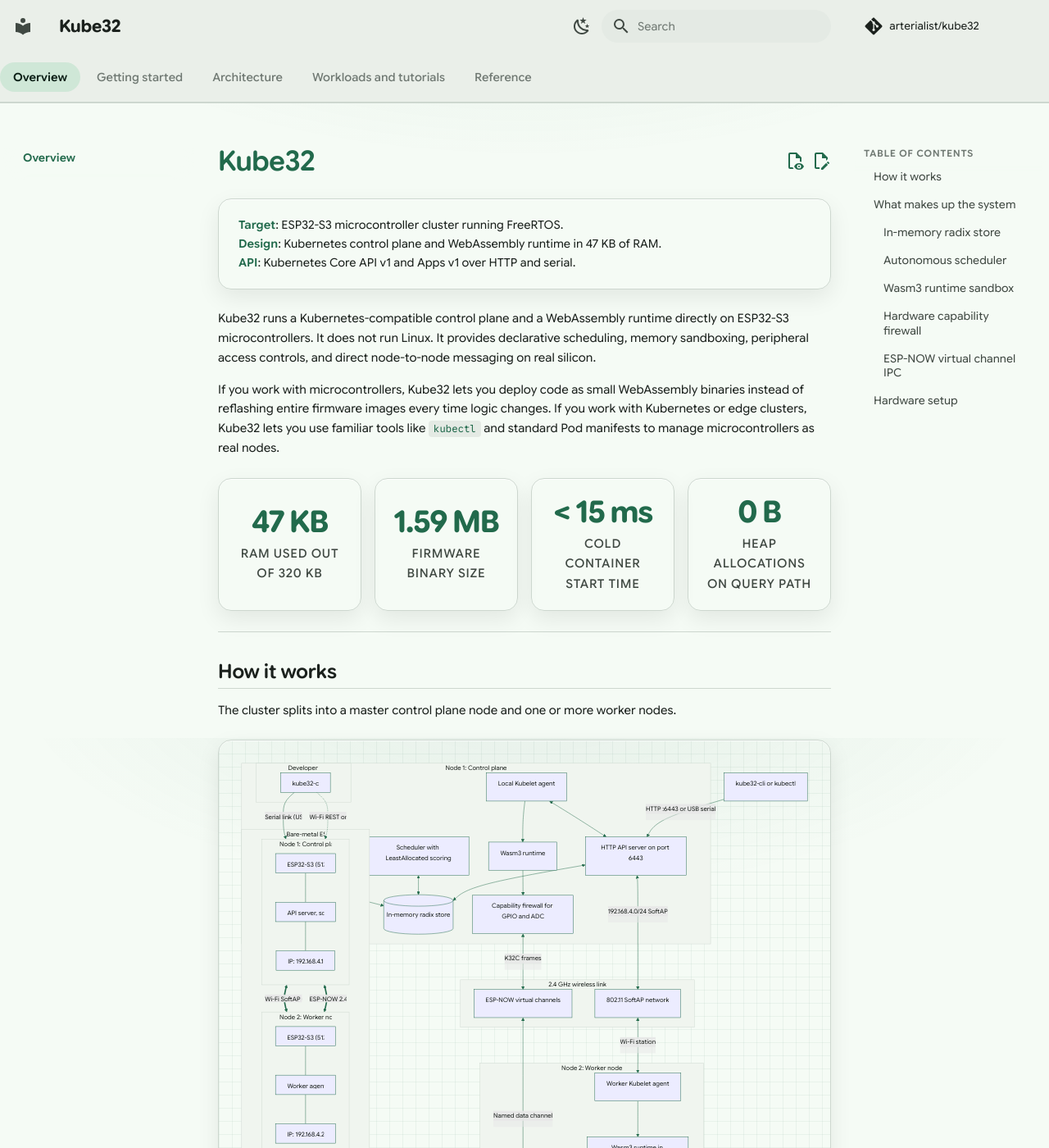
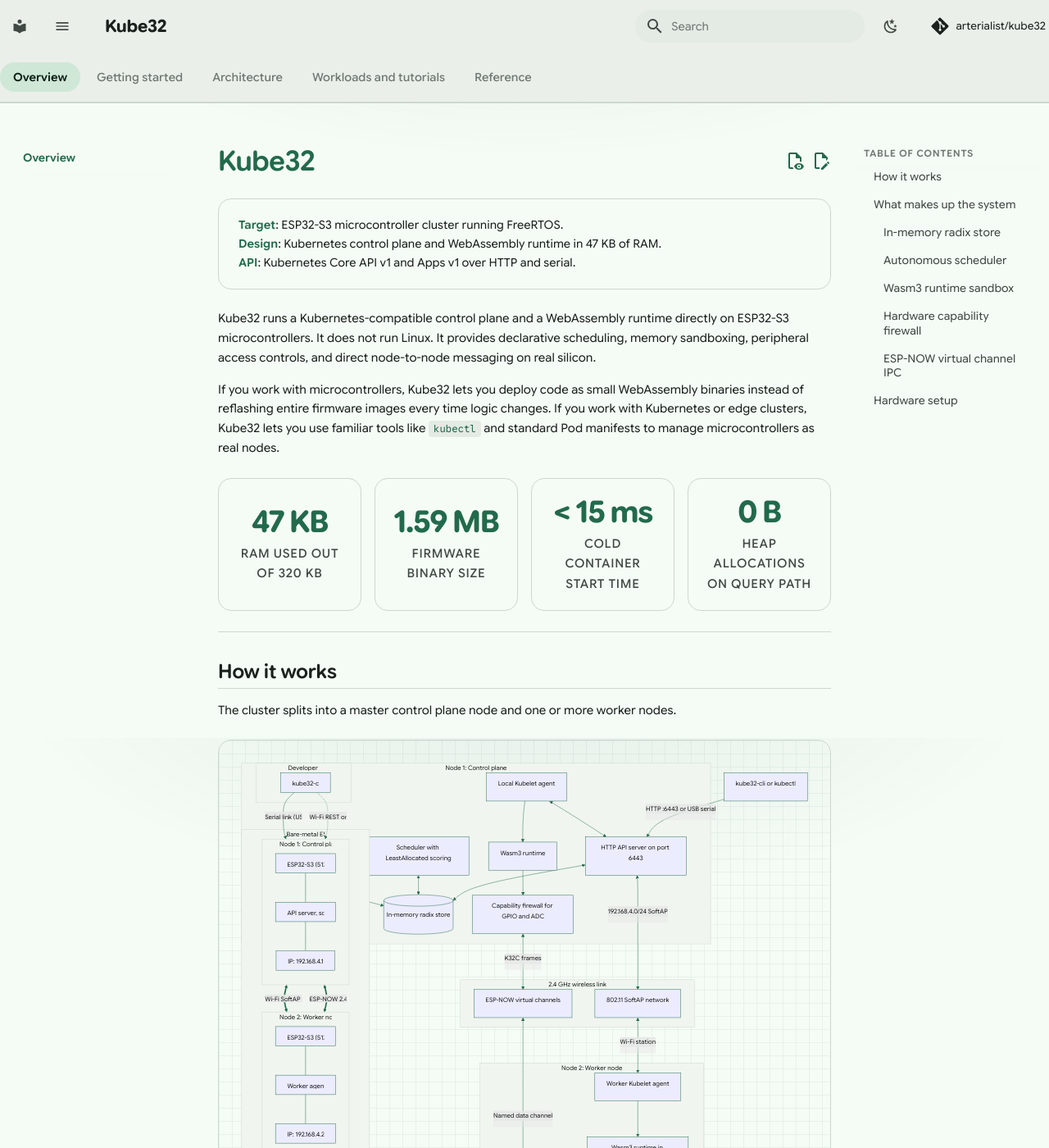
Before and after one commit to arterialist/kube32, an MkDocs documentation site: the page built from docs/index.md, in a window 1280 px wide and 1400 px high. Shown: the whole window at 82% size. Built offline with MkDocs 1.6.1 and Material for MkDocs 9.7.7, drawn with Linux system fonts in a browser that asks for light colours; comment, search, counter and statistics services are not loaded.

Commit message:
style(docs): remove card drop shadows and align theme toggle

```diff
--- a/docs/stylesheets/blueprint.css
+++ b/docs/stylesheets/blueprint.css
@@ -144,7 +144,7 @@
 
   --alert: #f2b8b5;
   --scrim: rgb(0 0 0 / 0.72);
-  --float-shadow: 0 8px 32px rgb(0 0 0 / 0.5), 0 1px 3px rgb(0 0 0 / 0.4);
+  --float-shadow: 0 4px 20px rgb(0 0 0 / 0.35);
   --shimmer: rgb(255 255 255 / 0.045);
 
   /* Neural Expressive ambient layer */
@@ -152,7 +152,7 @@
   --neural-b: #8ed5b0;
   --neural-c: #a5cdde;
   --neural: linear-gradient(100deg, var(--neural-a) 0%, var(--neural-b) 50%, var(--neural-c) 100%);
-  --lit: inset 0 1px 0 rgb(255 255 255 / 0.07), 0 10px 28px rgb(0 0 0 / 0.3);
+  --lit: none;
   --wash: radial-gradient(70% 42% at 50% -8%, color-mix(in srgb, var(--neural-b) 11%, transparent), transparent 70%);
 
   /* MkDocs Material Theme Bridge */
@@ -224,7 +224,7 @@
 
   --alert: #b3261e;
   --scrim: rgb(20 20 20 / 0.5);
-  --float-shadow: 0 8px 28px rgb(0 0 0 / 0.14), 0 1px 3px rgb(0 0 0 / 0.1);
+  --float-shadow: 0 4px 16px rgb(0 0 0 / 0.08);
   --shimmer: rgb(0 0 0 / 0.04);
 
   /* Neural Expressive ambient layer */
@@ -232,7 +232,7 @@
   --neural-b: #226a4c;
   --neural-c: #3b6473;
   --neural: linear-gradient(100deg, var(--neural-a) 0%, var(--neural-b) 50%, var(--neural-c) 100%);
-  --lit: inset 0 1px 0 rgb(255 255 255 / 0.8), 0 10px 28px rgb(0 0 0 / 0.08);
+  --lit: none;
   --wash: radial-gradient(70% 42% at 50% -8%, color-mix(in srgb, var(--neural-b) 8%, transparent), transparent 70%);
 
   /* MkDocs Material Theme Bridge */
@@ -369,10 +369,16 @@
 
 .md-header__inner {
   height: 64px !important;
+  display: flex !important;
   align-items: center !important;
+  gap: var(--s-3) !important;
 }
 
 .md-header__title {
+  flex-grow: 1 !important;
+  display: flex !important;
+  align-items: center !important;
+  margin-right: var(--s-3) !important;
   font-family: var(--font-sans) !important;
   font-weight: 600 !important;
   font-size: 1.05rem !important;
@@ -381,11 +387,27 @@
   font-variation-settings: "ROND" 100 !important;
 }
 
-.md-header__button {
+/* Hide hidden buttons and inactive palette options strictly */
+.md-header__button[hidden],
+.md-header__option [hidden],
+[hidden] {
+  display: none !important;
+}
+
+.md-header__button:not([hidden]) {
+  display: inline-flex !important;
+  align-items: center !important;
+  justify-content: center !important;
+  width: 40px !important;
+  height: 40px !important;
+  padding: 0 !important;
+  margin: 0 !important;
+  box-sizing: border-box !important;
   color: var(--on-surface-variant) !important;
   border-radius: var(--r-full) !important;
-  width: 40px !important;
-  height: 40px !important;
+  border: none !important;
+  box-shadow: none !important;
+  vertical-align: middle !important;
   transition: color var(--dur-effects-fast) var(--ease-effects),
               background-color var(--dur-effects-fast) var(--ease-effects),
               transform var(--dur-spatial-fast) var(--ease-spatial-fast),
@@ -402,10 +424,78 @@
   border-radius: var(--r-sm) !important;
 }
 
-/* Hide duplicate mobile search toggle button on desktop */
+.md-header__button svg,
+.md-header__button.md-icon svg {
+  display: block !important;
+  width: 20px !important;
+  height: 20px !important;
+  margin: auto !important;
+  fill: currentColor !important;
+}
+
+/* Theme toggle form & icon button alignment (single button only) */
+.md-header__option {
+  display: inline-flex !important;
+  align-items: center !important;
+  justify-content: center !important;
+  height: 40px !important;
+  margin: 0 !important;
+  padding: 0 !important;
+}
+
+.md-header__option label.md-header__button:not([hidden]) {
+  display: inline-flex !important;
+  align-items: center !important;
+  justify-content: center !important;
+  width: 40px !important;
+  height: 40px !important;
+  padding: 0 !important;
+  margin: 0 !important;
+  box-sizing: border-box !important;
+}
+
+.md-header__option label.md-header__button[hidden] {
+  display: none !important;
+}
+
+.md-header__option label.md-header__button svg {
+  display: block !important;
+  width: 20px !important;
+  height: 20px !important;
+  margin: auto !important;
+}
+
+.md-header__source {
+  display: flex !important;
+  align-items: center !important;
+  width: auto !important;
+  max-width: 16rem !important;
+}
+
+.md-header__source .md-source {
+  width: auto !important;
+  max-width: 16rem !important;
+}
+
+.md-header__source .md-source__repository {
+  max-width: 13rem !important;
+}
+
+/* Desktop layout order: Title -> Search -> Theme Switch -> GitHub Repo */
 @media screen and (min-width: 60em) {
   .md-header__button[for="__search"] {
     display: none !important;
+  }
+  .md-search {
+    order: 1 !important;
+    margin-left: auto !important;
+  }
+  .md-header__option {
+    order: 2 !important;
+  }
+  .md-header__source {
+    order: 3 !important;
+    margin-left: var(--s-1) !important;
   }
 }
 
@@ -787,7 +877,7 @@
 }
 
 /* ==============================================================================
-   Material 3 Cards & Components
+   Material 3 Cards & Components (Grounded Tonal Surfaces - Zero Heavy Shadows)
    ============================================================================== */
 /* Tonal Blueprint Card */
 .blueprint-card {
@@ -799,16 +889,14 @@
   margin: var(--s-6) 0;
   line-height: 1.65;
   font-size: 14px;
-  box-shadow: var(--lit);
-  transition: box-shadow var(--dur-spatial-fast) var(--ease-spatial-fast),
-              border-color var(--dur-spatial-fast) var(--ease-spatial-fast),
-              transform var(--dur-spatial-fast) var(--ease-spatial-fast);
+  box-shadow: none;
+  transition: border-color var(--dur-spatial-fast) var(--ease-spatial-fast),
+              background-color var(--dur-spatial-fast) var(--ease-spatial-fast);
 }
 
 .blueprint-card:hover {
   border-color: var(--outline);
-  box-shadow: var(--float-shadow);
-  transform: translateY(-2px);
+  background-color: var(--surface-container);
 }
 
 .blueprint-card strong {
@@ -845,21 +933,15 @@
   flex-direction: column;
   justify-content: center;
   text-align: center;
-  box-shadow: var(--lit);
+  box-shadow: none;
   cursor: default;
-  transition: transform var(--dur-spatial-fast) var(--ease-spatial-fast),
-              box-shadow var(--dur-spatial-fast) var(--ease-spatial-fast),
-              border-color var(--dur-spatial-fast) var(--ease-spatial-fast);
+  transition: border-color var(--dur-spatial-fast) var(--ease-spatial-fast),
+              background-color var(--dur-spatial-fast) var(--ease-spatial-fast);
 }
 
 .metric-card:hover {
-  transform: translateY(-3px) scale(1.01);
-  box-shadow: var(--float-shadow);
-  border-color: var(--primary);
-}
-
-.metric-card:active {
-  transform: translateY(-1px) scale(0.99);
+  background-color: var(--surface-container);
+  border-color: var(--outline);
 }
 
 .metric-card .metric-value {
@@ -899,13 +981,13 @@
   color: var(--on-secondary-container);
   border: 1px solid var(--outline-variant);
   margin-right: 6px;
-  transition: transform var(--dur-spatial-fast) var(--ease-spatial-fast),
-              background-color var(--dur-effects-fast) var(--ease-effects);
+  transition: background-color var(--dur-effects-fast) var(--ease-effects),
+              border-color var(--dur-effects-fast) var(--ease-effects);
 }
 
 .tech-badge:hover {
-  transform: translateY(-1px);
   background-color: color-mix(in srgb, var(--secondary-container) 85%, var(--on-secondary-container));
+  border-color: var(--outline);
 }
 
 /* Blueprint Grid Box */
@@ -933,7 +1015,7 @@
   border-spacing: 0 !important;
   margin: var(--s-5) 0 !important;
   width: 100% !important;
-  box-shadow: var(--lit) !important;
+  box-shadow: none !important;
 }
 
 .md-typeset table:not([class]) th {
@@ -996,15 +1078,13 @@
   border-radius: var(--r-lg) !important;
   border: 1px solid var(--outline-variant) !important;
   background-color: var(--surface-low) !important;
-  box-shadow: var(--lit) !important;
+  box-shadow: none !important;
   padding: 0.85rem 2.85rem 0.85rem 1rem !important;
-  transition: border-color var(--dur-spatial-fast) var(--ease-spatial-fast),
-              box-shadow var(--dur-spatial-fast) var(--ease-spatial-fast) !important;
+  transition: border-color var(--dur-spatial-fast) var(--ease-spatial-fast) !important;
 }
 
 .md-typeset pre:hover {
   border-color: var(--outline) !important;
-  box-shadow: var(--float-shadow) !important;
 }
 
 .md-typeset pre > code {
@@ -1044,17 +1124,15 @@
   border-radius: var(--r-md) !important;
   border: 1px solid var(--outline-variant) !important;
   background-color: var(--surface-container-low) !important;
-  box-shadow: var(--lit) !important;
+  box-shadow: none !important;
   font-size: 0.88rem !important;
   margin: var(--s-5) 0 !important;
   overflow: hidden !important;
-  transition: box-shadow var(--dur-spatial-fast) var(--ease-spatial-fast),
-              border-color var(--dur-spatial-fast) var(--ease-spatial-fast) !important;
+  transition: border-color var(--dur-spatial-fast) var(--ease-spatial-fast) !important;
 }
 
 .md-typeset .admonition:hover {
   border-color: var(--outline) !important;
-  box-shadow: var(--float-shadow) !important;
 }
 
 .md-typeset .admonition-title {
@@ -1063,6 +1141,30 @@
   background-color: var(--surface-container) !important;
   border-bottom: 1px solid var(--outline-variant) !important;
   font-variation-settings: "ROND" 100 !important;
+}
+
+/* ==============================================================================
+   Material 3 Grid Cards
+   ============================================================================== */
+.md-typeset .grid.cards > ul > li,
+.md-typeset .grid.cards > ol > li,
+.md-typeset .grid > .card {
+  background-color: var(--surface-container-low) !important;
+  border: 1px solid var(--outline-variant) !important;
+  border-radius: var(--r-lg) !important;
+  box-shadow: none !important;
+  transform: none !important;
+  transition: border-color var(--dur-spatial-fast) var(--ease-spatial-fast),
+              background-color var(--dur-spatial-fast) var(--ease-spatial-fast) !important;
+}
+
+.md-typeset .grid.cards > ul > li:hover,
+.md-typeset .grid.cards > ol > li:hover,
+.md-typeset .grid > .card:hover {
+  background-color: var(--surface-container) !important;
+  border-color: var(--outline) !important;
+  box-shadow: none !important;
+  transform: none !important;
 }
 
 /* ==============================================================================
@@ -1079,17 +1181,15 @@
   border: 1px solid var(--outline-variant) !important;
   border-radius: var(--r-lg) !important;
   padding: var(--s-6) !important;
-  box-shadow: var(--lit) !important;
+  box-shadow: none !important;
   overflow-x: auto !important;
-  transition: box-shadow var(--dur-spatial-fast) var(--ease-spatial-fast),
-              border-color var(--dur-spatial-fast) var(--ease-spatial-fast),
-              transform var(--dur-spatial-fast) var(--ease-spatial-fast) !important;
+  transition: border-color var(--dur-spatial-fast) var(--ease-spatial-fast) !important;
 }
 
 .mermaid:hover {
   border-color: var(--outline) !important;
-  box-shadow: var(--float-shadow) !important;
-  transform: translateY(-1px) !important;
+  box-shadow: none !important;
+  transform: none !important;
 }
 
 .mermaid svg {
```
